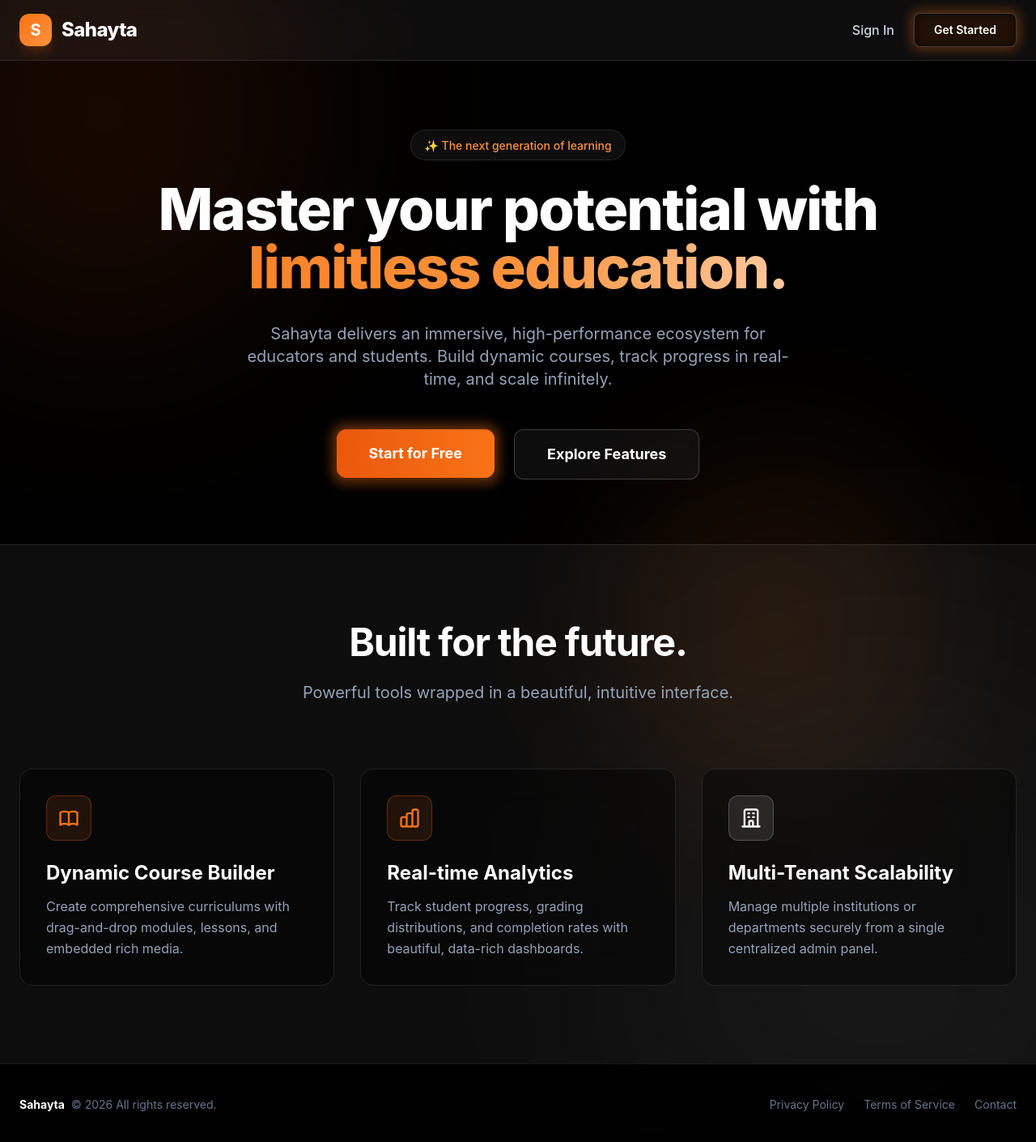
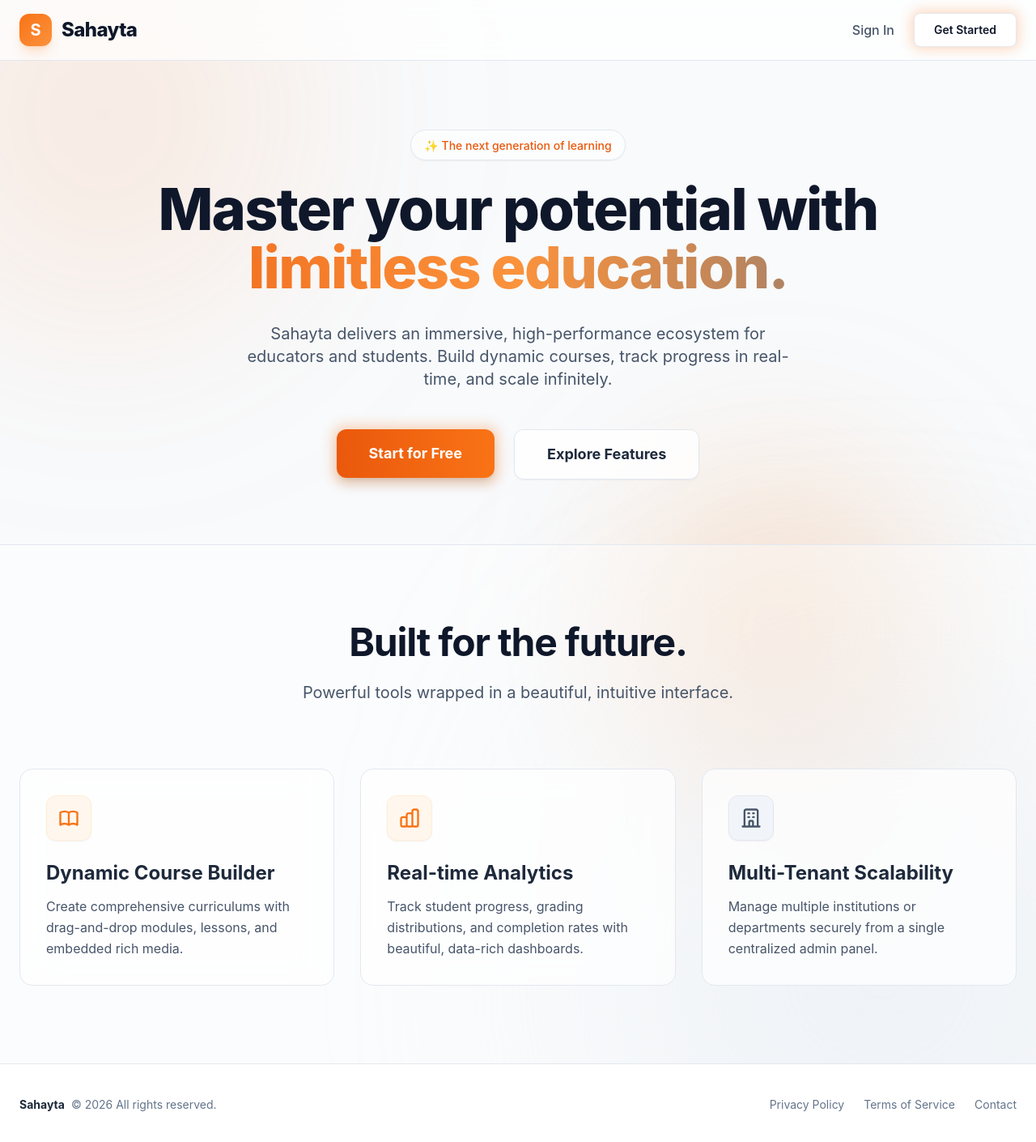
Before and after one commit to kanha077/LMS, a Vue app in the folder frontend/: page / in a window 1280 px wide. Shown: the top 1410 px of the page at 81% size. Built offline with nearby package versions, Linux system fonts and the light colour scheme.

Commit message:
style: convert landing page to light theme with white, orange, and grey

```diff
--- a/frontend/src/pages/Landing.vue
+++ b/frontend/src/pages/Landing.vue
@@ -1,24 +1,24 @@
 <template>
-  <div class="min-h-screen bg-black flex flex-col font-sans relative overflow-hidden text-slate-200">
+  <div class="min-h-screen bg-slate-50 flex flex-col font-sans relative overflow-hidden text-slate-800">
 
     <!-- Animated Gradient Background Orbs -->
-    <div class="absolute top-[-10%] left-[-10%] w-[40%] h-[40%] bg-orange-600/20 rounded-full blur-[120px] mix-blend-screen pointer-events-none animate-pulse"></div>
-    <div class="absolute bottom-[-10%] right-[-10%] w-[50%] h-[50%] bg-white/5 rounded-full blur-[150px] mix-blend-screen pointer-events-none"></div>
-    <div class="absolute top-[40%] left-[60%] w-[30%] h-[30%] bg-orange-500/10 rounded-full blur-[100px] mix-blend-screen pointer-events-none"></div>
+    <div class="absolute top-[-10%] left-[-10%] w-[40%] h-[40%] bg-orange-500/20 rounded-full blur-[120px] mix-blend-multiply pointer-events-none animate-pulse"></div>
+    <div class="absolute bottom-[-10%] right-[-10%] w-[50%] h-[50%] bg-slate-300/40 rounded-full blur-[150px] mix-blend-multiply pointer-events-none"></div>
+    <div class="absolute top-[40%] left-[60%] w-[30%] h-[30%] bg-orange-400/20 rounded-full blur-[100px] mix-blend-multiply pointer-events-none"></div>
 
     <!-- Glassmorphic Navbar -->
-    <nav class="w-full fixed top-0 z-50 bg-white/5 backdrop-blur-lg border-b border-white/10 px-6 py-4 flex justify-between items-center">
+    <nav class="w-full fixed top-0 z-50 bg-white/70 backdrop-blur-lg border-b border-slate-200 px-6 py-4 flex justify-between items-center">
       <div class="flex items-center space-x-3">
         <div class="w-10 h-10 bg-gradient-to-br from-orange-500 to-orange-400 rounded-xl flex items-center justify-center shadow-lg shadow-orange-500/20">
           <span class="text-white font-bold text-xl">S</span>
         </div>
-        <span class="text-2xl font-extrabold text-white tracking-tight">Sahayta</span>
+        <span class="text-2xl font-extrabold text-slate-900 tracking-tight">Sahayta</span>
       </div>
       <div class="space-x-6 flex items-center">
-        <router-link to="/login" class="text-slate-300 hover:text-white font-medium transition-colors">Sign In</router-link>
+        <router-link to="/login" class="text-slate-600 hover:text-orange-500 font-medium transition-colors">Sign In</router-link>
         <router-link to="/register" class="relative group">
-          <div class="absolute -inset-0.5 bg-orange-500 rounded-lg blur opacity-40 group-hover:opacity-100 transition duration-300"></div>
-          <button class="relative bg-black/80 backdrop-blur-sm border border-white/20 text-white px-6 py-2.5 rounded-lg text-sm font-semibold transition-all">
+          <div class="absolute -inset-0.5 bg-orange-500 rounded-lg blur opacity-30 group-hover:opacity-70 transition duration-300"></div>
+          <button class="relative bg-white backdrop-blur-sm border border-slate-200 text-slate-900 px-6 py-2.5 rounded-lg text-sm font-semibold transition-all hover:bg-slate-50">
             Get Started
           </button>
         </router-link>
@@ -27,88 +27,88 @@
 
     <!-- Hero Section -->
     <main class="flex-grow flex flex-col items-center justify-center text-center px-4 pt-40 pb-20 relative z-10">
-      <div class="inline-block mb-6 px-4 py-1.5 rounded-full bg-white/5 border border-white/10 backdrop-blur-md">
-        <span class="text-sm font-medium text-orange-400">✨ The next generation of learning</span>
+      <div class="inline-block mb-6 px-4 py-1.5 rounded-full bg-white/60 border border-slate-200 backdrop-blur-md shadow-sm">
+        <span class="text-sm font-medium text-orange-600">✨ The next generation of learning</span>
       </div>
 
-      <h1 class="text-5xl md:text-7xl font-extrabold mb-8 tracking-tight max-w-5xl leading-tight text-white">
+      <h1 class="text-5xl md:text-7xl font-extrabold mb-8 tracking-tight max-w-5xl leading-tight text-slate-900">
         Master your potential with <br />
-        <span class="text-transparent bg-clip-text bg-gradient-to-r from-orange-500 via-orange-400 to-white animate-gradient">limitless education.</span>
+        <span class="text-transparent bg-clip-text bg-gradient-to-r from-orange-600 via-orange-400 to-slate-500 animate-gradient">limitless education.</span>
       </h1>
 
-      <p class="text-lg md:text-xl text-slate-400 mb-12 max-w-2xl leading-relaxed">
+      <p class="text-lg md:text-xl text-slate-600 mb-12 max-w-2xl leading-relaxed">
         Sahayta delivers an immersive, high-performance ecosystem for educators and students. Build dynamic courses, track progress in real-time, and scale infinitely.
       </p>
 
       <div class="flex flex-col sm:flex-row space-y-4 sm:space-y-0 sm:space-x-6">
         <router-link to="/register" class="relative group">
-          <div class="absolute -inset-1 bg-orange-500 rounded-xl blur opacity-50 group-hover:opacity-80 transition duration-300"></div>
-          <button class="relative bg-gradient-to-r from-orange-600 to-orange-500 text-white px-10 py-4 rounded-xl text-lg font-bold shadow-xl transition-all hover:scale-105">
+          <div class="absolute -inset-1 bg-orange-500 rounded-xl blur opacity-30 group-hover:opacity-60 transition duration-300"></div>
+          <button class="relative bg-gradient-to-r from-orange-600 to-orange-500 text-white px-10 py-4 rounded-xl text-lg font-bold shadow-lg transition-all hover:scale-105">
             Start for Free
           </button>
         </router-link>
-        <a href="#features" class="bg-white/5 backdrop-blur-md border border-white/20 text-white px-10 py-4 rounded-xl text-lg font-bold hover:bg-white/10 transition-all hover:scale-105">
+        <a href="#features" class="bg-white/80 backdrop-blur-md border border-slate-200 text-slate-800 px-10 py-4 rounded-xl text-lg font-bold hover:bg-white transition-all hover:scale-105 shadow-sm">
           Explore Features
         </a>
       </div>
     </main>
 
     <!-- Features Section -->
-    <section id="features" class="relative z-10 py-24 px-6 border-t border-white/10 bg-white/5">
+    <section id="features" class="relative z-10 py-24 px-6 border-t border-slate-200 bg-white/40">
       <div class="max-w-7xl mx-auto">
         <div class="text-center mb-20">
-          <h2 class="text-4xl md:text-5xl font-bold text-white tracking-tight">Built for the future.</h2>
-          <p class="text-slate-400 mt-6 text-xl">Powerful tools wrapped in a beautiful, intuitive interface.</p>
+          <h2 class="text-4xl md:text-5xl font-bold text-slate-900 tracking-tight">Built for the future.</h2>
+          <p class="text-slate-600 mt-6 text-xl">Powerful tools wrapped in a beautiful, intuitive interface.</p>
         </div>
 
         <div class="grid grid-cols-1 md:grid-cols-3 gap-8">
           <!-- Feature 1 -->
-          <div class="p-8 rounded-2xl bg-black/40 backdrop-blur-xl border border-white/10 hover:-translate-y-2 hover:shadow-[0_0_40px_rgba(249,115,22,0.15)] transition-all duration-300 group">
-            <div class="w-14 h-14 bg-orange-500/10 border border-orange-500/30 rounded-xl flex items-center justify-center mb-6 text-orange-500 group-hover:scale-110 transition-transform">
+          <div class="p-8 rounded-2xl bg-white/70 backdrop-blur-xl border border-slate-200 hover:-translate-y-2 hover:shadow-[0_15px_40px_rgba(249,115,22,0.15)] transition-all duration-300 group">
+            <div class="w-14 h-14 bg-orange-50 border border-orange-100 rounded-xl flex items-center justify-center mb-6 text-orange-500 group-hover:scale-110 transition-transform shadow-sm">
               <svg xmlns="http://www.w3.org/2000/svg" class="h-7 w-7" fill="none" viewBox="0 0 24 24" stroke="currentColor">
                 <path stroke-linecap="round" stroke-linejoin="round" stroke-width="2" d="M12 6.253v13m0-13C10.832 5.477 9.246 5 7.5 5S4.168 5.477 3 6.253v13C4.168 18.477 5.754 18 7.5 18s3.332.477 4.5 1.253m0-13C13.168 5.477 14.754 5 16.5 5c1.747 0 3.332.477 4.5 1.253v13C19.832 18.477 18.247 18 16.5 18c-1.746 0-3.332.477-4.5 1.253" />
               </svg>
             </div>
-            <h3 class="text-2xl font-bold text-white mb-3">Dynamic Course Builder</h3>
-            <p class="text-slate-400 leading-relaxed">Create comprehensive curriculums with drag-and-drop modules, lessons, and embedded rich media.</p>
+            <h3 class="text-2xl font-bold text-slate-800 mb-3">Dynamic Course Builder</h3>
+            <p class="text-slate-600 leading-relaxed">Create comprehensive curriculums with drag-and-drop modules, lessons, and embedded rich media.</p>
           </div>
 
           <!-- Feature 2 -->
-          <div class="p-8 rounded-2xl bg-black/40 backdrop-blur-xl border border-white/10 hover:-translate-y-2 hover:shadow-[0_0_40px_rgba(249,115,22,0.15)] transition-all duration-300 group">
-            <div class="w-14 h-14 bg-orange-500/10 border border-orange-500/30 rounded-xl flex items-center justify-center mb-6 text-orange-500 group-hover:scale-110 transition-transform">
+          <div class="p-8 rounded-2xl bg-white/70 backdrop-blur-xl border border-slate-200 hover:-translate-y-2 hover:shadow-[0_15px_40px_rgba(249,115,22,0.15)] transition-all duration-300 group">
+            <div class="w-14 h-14 bg-orange-50 border border-orange-100 rounded-xl flex items-center justify-center mb-6 text-orange-500 group-hover:scale-110 transition-transform shadow-sm">
               <svg xmlns="http://www.w3.org/2000/svg" class="h-7 w-7" fill="none" viewBox="0 0 24 24" stroke="currentColor">
                 <path stroke-linecap="round" stroke-linejoin="round" stroke-width="2" d="M9 19v-6a2 2 0 00-2-2H5a2 2 0 00-2 2v6a2 2 0 002 2h2a2 2 0 002-2zm0 0V9a2 2 0 012-2h2a2 2 0 012 2v10m-6 0a2 2 0 002 2h2a2 2 0 002-2m0 0V5a2 2 0 012-2h2a2 2 0 012 2v14a2 2 0 01-2 2h-2a2 2 0 01-2-2z" />
               </svg>
             </div>
-            <h3 class="text-2xl font-bold text-white mb-3">Real-time Analytics</h3>
-            <p class="text-slate-400 leading-relaxed">Track student progress, grading distributions, and completion rates with beautiful, data-rich dashboards.</p>
+            <h3 class="text-2xl font-bold text-slate-800 mb-3">Real-time Analytics</h3>
+            <p class="text-slate-600 leading-relaxed">Track student progress, grading distributions, and completion rates with beautiful, data-rich dashboards.</p>
           </div>
 
           <!-- Feature 3 -->
-          <div class="p-8 rounded-2xl bg-black/40 backdrop-blur-xl border border-white/10 hover:-translate-y-2 hover:shadow-[0_0_40px_rgba(249,115,22,0.15)] transition-all duration-300 group">
-            <div class="w-14 h-14 bg-white/10 border border-white/20 rounded-xl flex items-center justify-center mb-6 text-white group-hover:scale-110 transition-transform">
+          <div class="p-8 rounded-2xl bg-white/70 backdrop-blur-xl border border-slate-200 hover:-translate-y-2 hover:shadow-[0_15px_40px_rgba(100,116,139,0.15)] transition-all duration-300 group">
+            <div class="w-14 h-14 bg-slate-100 border border-slate-200 rounded-xl flex items-center justify-center mb-6 text-slate-600 group-hover:scale-110 transition-transform shadow-sm">
               <svg xmlns="http://www.w3.org/2000/svg" class="h-7 w-7" fill="none" viewBox="0 0 24 24" stroke="currentColor">
                 <path stroke-linecap="round" stroke-linejoin="round" stroke-width="2" d="M19 21V5a2 2 0 00-2-2H7a2 2 0 00-2 2v16m14 0h2m-2 0h-5m-9 0H3m2 0h5M9 7h1m-1 4h1m4-4h1m-1 4h1m-5 10v-5a1 1 0 011-1h2a1 1 0 011 1v5m-4 0h4" />
               </svg>
             </div>
-            <h3 class="text-2xl font-bold text-white mb-3">Multi-Tenant Scalability</h3>
-            <p class="text-slate-400 leading-relaxed">Manage multiple institutions or departments securely from a single centralized admin panel.</p>
+            <h3 class="text-2xl font-bold text-slate-800 mb-3">Multi-Tenant Scalability</h3>
+            <p class="text-slate-600 leading-relaxed">Manage multiple institutions or departments securely from a single centralized admin panel.</p>
           </div>
         </div>
       </div>
     </section>
 
     <!-- Footer -->
-    <footer class="relative z-10 bg-black/80 py-10 px-6 border-t border-white/10 backdrop-blur-md">
+    <footer class="relative z-10 bg-white py-10 px-6 border-t border-slate-200">
       <div class="max-w-7xl mx-auto flex flex-col md:flex-row justify-between items-center text-slate-500 text-sm">
         <div class="mb-4 md:mb-0 flex items-center space-x-2">
-          <span class="font-bold text-white">Sahayta</span>
+          <span class="font-bold text-slate-800">Sahayta</span>
           <span>&copy; 2026 All rights reserved.</span>
         </div>
         <div class="space-x-6">
-          <a href="#" class="hover:text-orange-400 transition-colors">Privacy Policy</a>
-          <a href="#" class="hover:text-orange-400 transition-colors">Terms of Service</a>
-          <a href="#" class="hover:text-orange-400 transition-colors">Contact</a>
+          <a href="#" class="hover:text-orange-500 transition-colors">Privacy Policy</a>
+          <a href="#" class="hover:text-orange-500 transition-colors">Terms of Service</a>
+          <a href="#" class="hover:text-orange-500 transition-colors">Contact</a>
         </div>
       </div>
     </footer>
```
